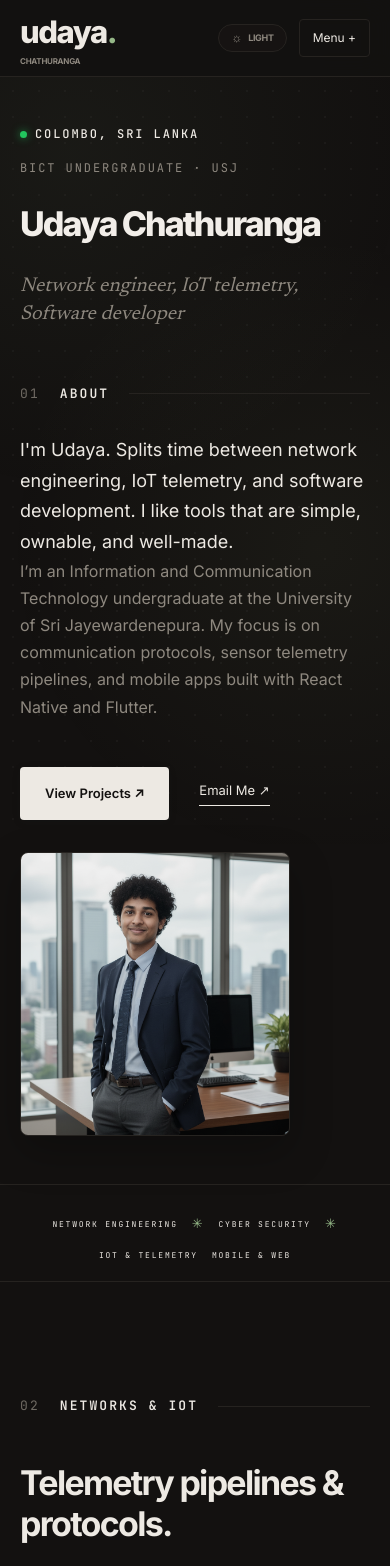
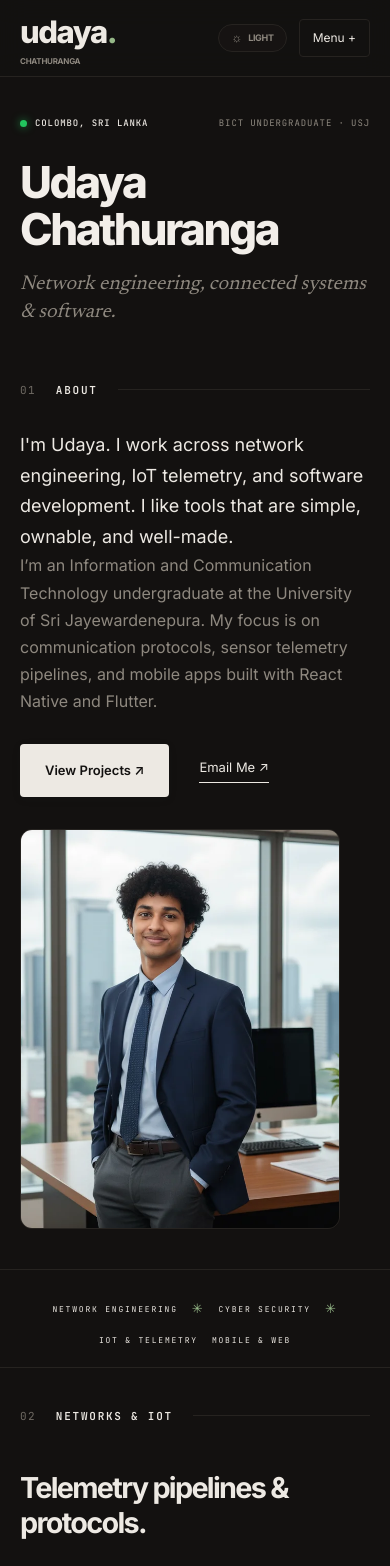
Before and after one commit to udayacgamage/udayacgamage-portfolio, a Next.js app: page / in a window 390 px wide. Shown: the top 1566 px of the page. Built offline with nearby package versions, Linux system fonts and the light colour scheme.

Commit message:
Fix portfolio images and refine responsive styling

```diff
--- a/index.html
+++ b/index.html
@@ -63,7 +63,7 @@ Currently pursuing my degree while actively working on various projects that cha
     <h2>My Projects</h2>
     <div class="projects-grid">
       <div class="project-card" data-aos="zoom-in">
-        <img src="images/project1.jpg" alt="E-Commerce Platform">
+        <img src="images/ecommerce.svg" alt="Concept illustration of an e-commerce product grid">
         <h3>E-Commerce Platform</h3>
         <p>Built with Django and React. Reduced load time by 40%.</p>
         <a href="https://github.com/udayacgamage/ecommerce" class="btn">View Code</a>
--- a/src/app/globals.css
+++ b/src/app/globals.css
@@ -1,9 +1,10 @@
 @import "tailwindcss";
+@custom-variant dark (&:where([data-theme="dark"], [data-theme="dark"] *));
 
 @theme {
-  --font-sans: var(--font-sans), -apple-system, BlinkMacSystemFont, "Segoe UI", Roboto, "Inter", sans-serif;
-  --font-serif: var(--font-serif), "Newsreader", Georgia, serif;
-  --font-mono: var(--font-mono), "JetBrains Mono", monospace;
+  --font-sans: var(--font-inter), -apple-system, BlinkMacSystemFont, "Segoe UI", sans-serif;
+  --font-serif: var(--font-newsreader), Georgia, serif;
+  --font-mono: var(--font-jetbrains), monospace;
 }
 :root {
   --paper: #f7f7f2;
@@ -192,10 +193,7 @@ em,
   display: none;
 }
 .hero {
-  display: grid;
-  grid-template-columns: 1.35fr 1fr;
-  gap: 80px;
-  align-items: center;
+  display: block;
   padding-block: 85px 70px;
 }
 .eyebrow {
@@ -1948,7 +1946,7 @@ em,
    ========================================================================== */
 .project-grid {
   display: grid;
-  grid-template-columns: repeat(auto-fit, minmax(340px, 1fr));
+  grid-template-columns: repeat(2, minmax(0, 1fr));
   gap: 24px;
 }
 
@@ -2092,3 +2090,61 @@ em,
   color: var(--accent);
   transform: translateX(4px);
 }
+
+/* Shared finishing rules for the current editorial layout. */
+.wrap { max-width: 1120px; }
+body::before { display: none; }
+.hero { padding-block: 72px 64px; }
+.hero h1.hero-name {
+  font-size: clamp(2.75rem, 6.4vw, 5rem);
+  line-height: 1.08;
+  letter-spacing: -0.055em;
+  margin: 24px 0 16px;
+}
+.hero-subtitle { max-width: 760px; }
+.hero .actions { margin-top: 12px; }
+.hero .portrait-frame { box-shadow: none; border-radius: 12px; aspect-ratio: 4 / 5; }
+.hero .portrait { filter: none; }
+.section { padding-block: 56px; }
+.section > .section-divider { margin-top: 0; }
+.section-heading { gap: 24px; }
+.section-heading h2 { font-size: clamp(1.8rem, 3.2vw, 2.5rem); line-height: 1.2; }
+.section-divider { font-size: 11px; letter-spacing: .12em; }
+.network-layout { gap: 32px; }
+.network-topology { border-radius: 12px; }
+.project-card { padding: 28px; box-shadow: none; }
+.project-title { display: block; }
+.project-desc { font-size: 14px; line-height: 1.8; }
+.project-card-header .eyebrow { font-size: 9px; letter-spacing: .1em; }
+.project-link-icon { flex-shrink: 0; }
+.tags { flex-wrap: wrap; }
+.filters { flex-wrap: wrap; }
+.filters button { min-height: 40px; }
+.contact { padding-top: 36px; }
+.contact .section-divider { margin: 0; }
+.contact .section-divider-title { color: #f3f6e9; }
+.contact .section-divider-line { background: #536357; }
+.contact .contact-bottom p { color: #c3cdbf; }
+.contact-email { overflow-wrap: anywhere; }
+.footer-surprise-hint { display: none; }
+@media (max-width: 760px) {
+  .wrap { width: calc(100% - 40px); }
+  .hero { padding-block: 40px; }
+  .hero-status-row { font-size: 9px; letter-spacing: .1em; }
+  .hero .portrait-frame { max-width: 320px; }
+  .section { padding-block: 40px; }
+  .section-heading { align-items: flex-start; flex-direction: column; }
+  .project-grid { grid-template-columns: minmax(0, 1fr); }
+  .project-card { padding: 24px; }
+  .network-layout { grid-template-columns: minmax(0, 1fr); }
+  .network-topology { padding: 20px; }
+  .nav-right { gap: 12px; }
+  .contact-bottom { align-items: flex-start; flex-direction: column; }
+  .contact-inner { padding-block: 32px 48px; }
+  .footer { gap: 24px; align-items: flex-start; flex-direction: column; }
+  .footer .footer-links { flex-wrap: wrap; gap: 20px; }
+}
+@media (max-width: 380px) {
+  .network-flow { flex-direction: column; }
+  .flow-link { margin: 0; transform: rotate(90deg); animation: none; }
+}
--- a/src/app/layout.tsx
+++ b/src/app/layout.tsx
@@ -6,20 +6,20 @@ import "./globals.css";
 
 const inter = Inter({
   subsets: ["latin"],
-  variable: "--font-sans",
+  variable: "--font-inter",
   display: "swap",
 });
 
 const newsreader = Newsreader({
   subsets: ["latin"],
   style: ["normal", "italic"],
-  variable: "--font-serif",
+  variable: "--font-newsreader",
   display: "swap",
 });
 
 const jetbrainsMono = JetBrains_Mono({
   subsets: ["latin"],
-  variable: "--font-mono",
+  variable: "--font-jetbrains",
   display: "swap",
 });
 
--- a/src/app/page.tsx
+++ b/src/app/page.tsx
@@ -1,4 +1,5 @@
 import Image from "next/image";
+import portrait from "../../public/profile.webp";
 import Projects from "@/components/Projects";
 
 export default function Home() {
@@ -23,7 +24,7 @@ export default function Home() {
 
           {/* Subtitle: Literary serif italic */}
           <p className="hero-subtitle">
-            Network engineer, IoT telemetry, Software developer
+            Network engineering, connected systems & software.
           </p>
 
           {/* Section Divider: 01 ABOUT */}
@@ -37,7 +38,7 @@ export default function Home() {
           <div className="grid grid-cols-1 md:grid-cols-12 gap-8 items-start">
             <div className="md:col-span-8 space-y-4">
               <p className="text-lg md:text-xl font-normal leading-relaxed text-[var(--ink)] dark:text-[#ede9e3]">
-                I&apos;m Udaya. Splits time between network engineering, IoT telemetry,
+                I&apos;m Udaya. I work across network engineering, IoT telemetry,
                 and software development. I like tools that are simple, ownable, and well-made.
               </p>
               <p className="text-base leading-relaxed text-[var(--muted)] dark:text-[#8e887f]">
@@ -58,10 +59,11 @@ export default function Home() {
             <div className="md:col-span-4 flex justify-start md:justify-end">
               <div className="portrait-frame w-full max-w-[270px] aspect-[4/5] relative rounded-lg overflow-hidden border border-[var(--line)] dark:border-[#262320]">
                 <Image
-                  src="/profile.jpg"
+                  src={portrait}
                   alt="Udaya Chathuranga"
                   fill
                   priority
+                  unoptimized
                   sizes="(max-width:760px) 270px, 270px"
                   className="portrait object-cover"
                 />
--- a/src/components/SocialProfileCard.tsx
+++ b/src/components/SocialProfileCard.tsx
@@ -113,11 +113,12 @@ export default function SocialProfileCard({
             <div className="x-avatar-row">
               <div className="x-avatar-frame">
                 <Image
-                  src="/profile.jpg"
+                  src="/profile.webp"
                   alt={name}
                   width={64}
                   height={64}
                   priority
+                  unoptimized
                   className="x-avatar-img"
                 />
               </div>
```
Also changed, not shown: images/ecommerce.svg (added), public/profile.webp (added).
